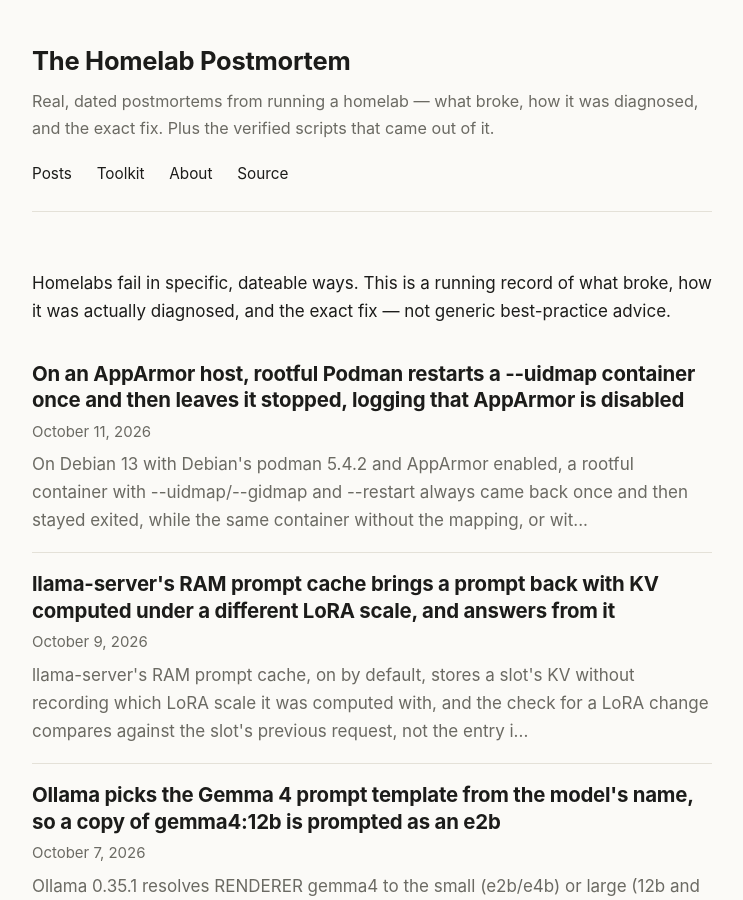
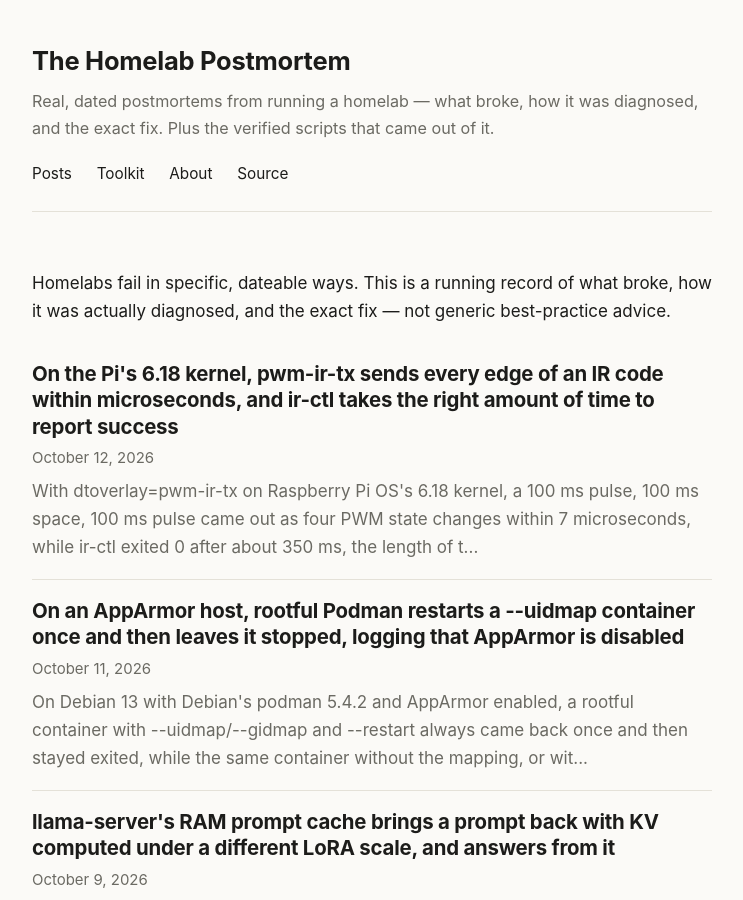
Before and after one commit to mitoyosh/homelab-postmortem, a Jekyll site: the page built from index.html, in a window 1280 px wide and 900 px high. Shown: the whole window, without its empty margins (268-1011 px from the left). Built offline with Jekyll 4.4.1, drawn with Linux system fonts in a browser that asks for light colours; some of the changed lines change nothing that is shown.

Commit message:
Post: Pi pwm-ir-tx sends nothing on 6.18 while ir-ctl reports success

````diff
--- a/_data/post_scripts.yml
+++ b/_data/post_scripts.yml
@@ -116,3 +116,6 @@
 "/2026/10/11/rootful-podman-restarts-a-uidmap-container-once-on-an-apparmor-host/":
   - script: "check-podman-restart-userns.sh"
     pack: "persistence"
+"/2026/10/12/pi-pwm-ir-tx-sends-nothing-on-6-18-and-ir-ctl-says-it-did/":
+  - script: "check-ir-tx.sh"
+    pack: ""
--- a/_posts/2026-08-27-iptables-legacy-modules-gone-from-pi-kernel.md
+++ b/_posts/2026-08-27-iptables-legacy-modules-gone-from-pi-kernel.md
@@ -183,4 +183,6 @@
 
 So the habit: **when a config says a thing exists and the thing does not exist, suspect the symbol before you suspect the build.** A missing artifact with a present config is much more often a renamed or re-scoped option than a broken toolchain — the toolchain failing loudly is the common case, and this failed quietly.
 
+The same kernel line later broke IR transmission the same quiet way: [`pwm-ir-tx` on 6.18 sends every edge of a code within microseconds](https://homelabpostmortem.com/2026/10/12/pi-pwm-ir-tx-sends-nothing-on-6-18-and-ir-ctl-says-it-did/) while `ir-ctl` reports success.
+
 The wider one is about reading closed issues. `closed as completed` on an upstream tracker is a strong signal and it is genuinely useful — it correctly killed an investigation for me two days earlier, on this same tracker, where a `bcmgenet` regression really had been fixed and shipped to apt while the reports about it were still circulating. Here the same state on the same tracker meant "answered, working as intended." **The state field tells you the thread is over. It does not tell you which way it ended.** That is in the comments, usually the last few, and there is no way to skip reading them.
--- /dev/null
+++ b/_posts/2026-10-12-pi-pwm-ir-tx-sends-nothing-on-6-18-and-ir-ctl-says-it-did.md
@@ -0,0 +1,115 @@
+---
+title: "On the Pi's 6.18 kernel, pwm-ir-tx sends every edge of an IR code within microseconds, and ir-ctl takes the right amount of time to report success"
+date: 2026-10-12
+excerpt: "With dtoverlay=pwm-ir-tx on Raspberry Pi OS's 6.18 kernel, a 100 ms pulse, 100 ms space, 100 ms pulse came out as four PWM state changes within 7 microseconds, while ir-ctl exited 0 after about 350 ms, the length of the signal. A 6.18 cleanup inverted the loop condition in the driver's timer callback. The exit code and the timing both look right, so only a trace or a camera shows it. gpio-ir-tx on the same pin sent correctly timed bursts."
+devto_title: "Pi pwm-ir-tx on kernel 6.18 sends nothing, and ir-ctl still reports success"
+devto_tags: raspberrypi, linux, kernel, homeautomation
+---
+
+**TL;DR**: On Raspberry Pi OS's 6.18 kernel, an IR transmitter on `dtoverlay=pwm-ir-tx` sends nothing usable. A test code of 100 ms pulse, 100 ms space, 100 ms pulse was applied to the PWM as four state changes within 7 microseconds, all from one timer interrupt, so the LED was on for a few microseconds in total. `ir-ctl --send` still exited 0, and it still took about 350 ms, because the LIRC core waits for the length of the signal before returning. So neither the exit code nor the timing gives it away. The cause is a 6.18 cleanup, described as switching to "an equivalent higher-level helper", that inverted the loop condition in the driver's timer callback. Switching to `dtoverlay=gpio-ir-tx` on the same pin sent correctly timed 100 ms bursts. The toolkit's `check-ir-tx.sh` finds the affected transmitters and can measure one. Upstream report: [raspberrypi/linux#7678](https://github.com/raspberrypi/linux/issues/7678).
+
+## The symptom
+
+Raspberry Pi 4B, Raspberry Pi OS (Debian 13, arm64), kernel `6.18.34+rpt-rpi-v8`. One line added to `/boot/firmware/config.txt`:
+
+```
+dtoverlay=pwm-ir-tx
+```
+
+After a reboot everything looks right:
+
+```
+rc rc0: PWM IR Transmitter as /devices/platform/pwm-ir-transmitter/rc/rc0
+rc rc0: lirc_dev: driver pwm-ir-tx registered at minor = 0, no receiver, raw IR transmitter
+
+$ pinctrl get 18
+18: a5    pd | lo // GPIO18 = PWM0_0
+
+$ ir-ctl -d /dev/lirc0 -f
+Send features /dev/lirc0:
+ - Device can send raw IR
+ - IR scancode encoder
+ - Set carrier
+ - Set duty cycle
+```
+
+A test signal of 100 ms on, 100 ms off, 100 ms on, at 38 kHz:
+
+```
+$ printf 'pulse 100000\nspace 100000\npulse 100000\n' > ir300.txt
+$ ir-ctl -d /dev/lirc0 --carrier=38000 --send=ir300.txt
+send 1: rc=0 elapsed_ms=359
+send 2: rc=0 elapsed_ms=345
+send 3: rc=0 elapsed_ms=349
+```
+
+Exit 0, about the length of the signal, nothing in `dmesg`. The kernel's `pwm_apply` trace event shows what the PWM was actually told to do:
+
+```
+ir-ctl-1230 [002] d.h1.  42.847753: pwm_apply: pwmchip0.0: period=26316 duty_cycle=13158 polarity=0 enabled=1 err=0
+ir-ctl-1230 [002] d.h1.  42.847758: pwm_apply: pwmchip0.0: period=26316 duty_cycle=13158 polarity=0 enabled=0 err=0
+ir-ctl-1230 [002] d.h1.  42.847759: pwm_apply: pwmchip0.0: period=26316 duty_cycle=13158 polarity=0 enabled=1 err=0
+ir-ctl-1230 [002] d.h1.  42.847760: pwm_apply: pwmchip0.0: period=26316 duty_cycle=13158 polarity=0 enabled=0 err=0
+```
+
+The carrier settings are right (a 26,316 ns period is 38 kHz, at 50% duty). The timing is not: the two 100 ms pulses were on for 5 µs and 1 µs, and the whole code was over in 7 µs. The `h` in `d.h1.` means all four were applied in hard interrupt context, from the same callback. After a reboot the same test gave the same four edges within 6 µs.
+
+The report upstream is from a Pi 3B+ on the 32-bit kernel (`6.18.50+rpt-rpi-v7`), with an LED that stayed dark. Here it is a Pi 4B on the 64-bit kernel, so it isn't limited to one model or architecture.
+
+## Why it's easy to miss
+
+Every check you'd normally do passes. The overlay loads, `/dev/lirc0` appears with the right features, the pin is in PWM mode, and `ir-ctl` returns 0.
+
+Timing doesn't help either. It is tempting to think a transmission that collapses into microseconds would make `ir-ctl` return instantly, and that measuring it would catch the problem. It doesn't: the LIRC core (`lirc_transmit()` in `lirc_dev.c`) sleeps until the full duration of the signal has passed before the `write` returns, whatever the driver did. `ir-ctl` took 345 to 359 ms for a 300 ms signal, which looks perfectly healthy.
+
+And IR is invisible. Unless you point a phone camera at the LED, the only symptom is that the TV or amplifier doesn't react, which looks like a wrong code, a weak LED, or a bad angle. People who have had a working IR blaster for years will update the kernel and start debugging their codes.
+
+One more trap if you test with long signals: a 600 ms test code (three 200 ms segments) was refused outright with `failed to send: Invalid argument` (exit 74), because LIRC limits one transmission to 500 ms in total (`IR_MAX_DURATION`). That's an honest error, but it sends you looking in the wrong place.
+
+## What's really going on
+
+`pwm-ir-tx` has two ways of sending. If the PWM driver can be called from atomic context, it programs each edge from an hrtimer callback; otherwise it sleeps between edges. The Pi's PWM driver is atomic, and `dmesg` shows no "TX will not be accurate as PWM device might sleep" line, so the Pi uses the timer path.
+
+The timer callback applies one edge, schedules the next expiry, and loops if it has fallen behind, to catch up after a latency spike. Up to 6.17 the loop condition was:
+
+```c
+		now = timer->base->get_time();
+	} while (hrtimer_get_expires_tv64(timer) < now);
+```
+
+that is, keep going while the next expiry is already in the past. Commit [`44d7fb8acdf8`](https://github.com/torvalds/linux/commit/44d7fb8acdf8) ("media: pwm-ir-tx: Avoid direct access to hrtimer clockbase", first in v6.18) replaced it with what its message calls "an equivalent higher-level helper":
+
+```c
+	} while (hrtimer_expires_remaining(timer) > 0);
+```
+
+`hrtimer_expires_remaining()` is the expiry time minus now. It is positive when the next expiry is in the future, which is always the case right after adding the next edge's duration. So the loop that used to run only when behind now runs whenever it is on time: the first callback applies every edge, one after another, completes the transmission and stops the timer. That is exactly the trace above. The same line is in `rpi-6.18.y` and in mainline today.
+
+## The fix
+
+Until the condition is put back, use the bit-banged driver on the same pin:
+
+```
+dtoverlay=gpio-ir-tx,gpio_pin=18
+```
+
+instead of `dtoverlay=pwm-ir-tx`, and reboot. Same test signal, traced through the `gpio_value` event:
+
+```
+rc=0 elapsed_ms=331
+burst length_ms=105.98 toggles=7604
+burst length_ms=99.99  toggles=7600
+gap between bursts ms=100.01
+```
+
+Two bursts of about 100 ms, 100 ms apart, each with 7,600 toggles, which is 38 kHz for 100 ms. `gpio-ir-tx` generates the carrier by busy-waiting on the CPU, so it costs CPU time while a code is being sent and its timing can be disturbed by other load. For an IR blaster that sends a code now and then, that is a fair trade against sending nothing.
+
+To check a machine, `check-ir-tx.sh` lists the IR transmitters, flags `pwm-ir-tx` on a 6.18 or later kernel, and with `--probe` (as root) sends a 30 ms test code and measures the spread of its PWM edges in the trace. On this Pi with `pwm-ir-tx` it reported 4 edges in 7 µs. With `gpio-ir-tx` it passed.
+
+## The generalisable habit
+
+When a change is described as equivalent, check the one thing that would make it not equivalent. Here it was the direction of a comparison: "expiry is before now" and "time remaining is positive" sound like the same question and are opposites. A refactor that only swaps how a value is obtained can still flip what the condition means, and the commit message and the review both read it as a no-op.
+
+The other habit is about what counts as a test. An exit code and a duration are both claims the software makes about itself. For anything that leaves the machine, an IR code, a packet, a write to a disk, measure what actually happened: a trace event, a camera, a capture on the other end.
+
+This is the second time the Pi's 6.18 kernel has quietly taken away something that worked on 6.12: [legacy iptables modules stopped being built](https://homelabpostmortem.com/2026/08/27/iptables-legacy-modules-gone-from-pi-kernel/) while the config still said they were enabled.
--- a/toolkit/index.md
+++ b/toolkit/index.md
@@ -169,6 +169,10 @@
   reachable from your network while your firewall reports them as denied.
   Docker's chains are evaluated before UFW's, so both are true at once. From
   [UFW says the port is closed]({{ '/2026/08/22/docker-publishes-past-ufw/' | relative_url }}).
+- **`check-ir-tx.sh`** — lists IR transmitters and flags `pwm-ir-tx` on a
+  6.18+ kernel, which sends every edge of a code within microseconds while
+  `ir-ctl` reports success; `--probe` measures it from the kernel trace. From
+  [On the Pi's 6.18 kernel, pwm-ir-tx sends every edge of an IR code within microseconds]({{ '/2026/10/12/pi-pwm-ir-tx-sends-nothing-on-6-18-and-ir-ctl-says-it-did/' | relative_url }}).
 - **`fix-cloudinit-placement.py`** — moves a cloud-init `ssh_import_id` to the
   place cloud-init actually reads it from (top level for the default user,
   nested for ordinary ones), and refuses rather than guesses on any user-data
````
Also changed, not shown: assets/covers/2026-10-12-pi-pwm-ir-tx-sends-nothing-on-6-18-and-ir-ctl-says-it-did.png (added).
